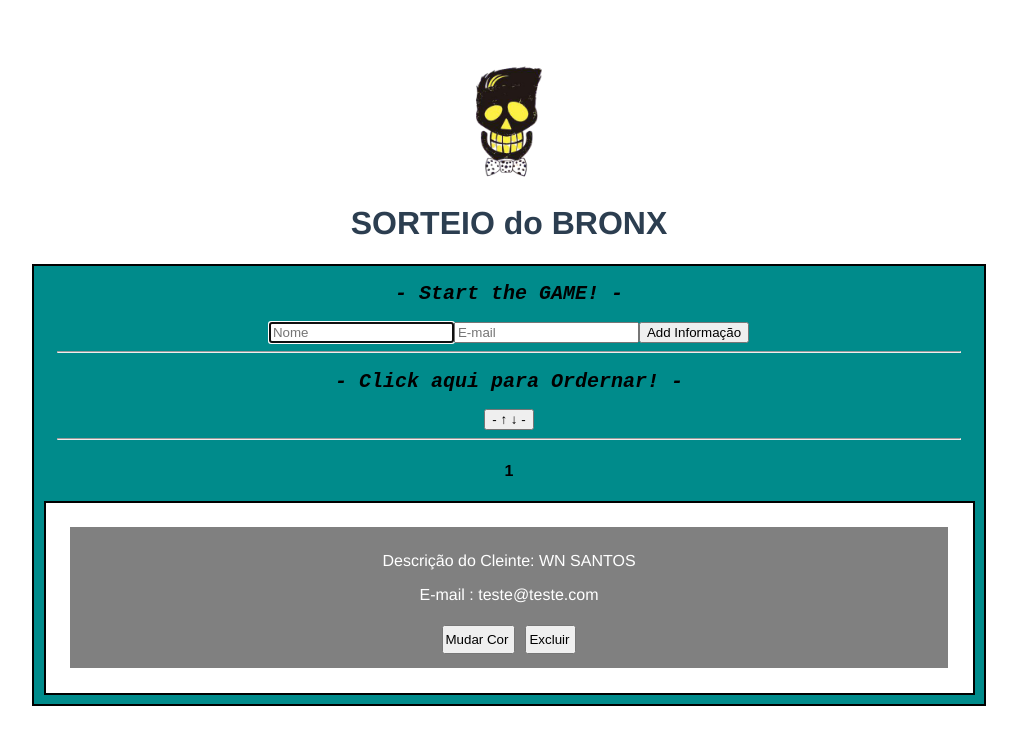
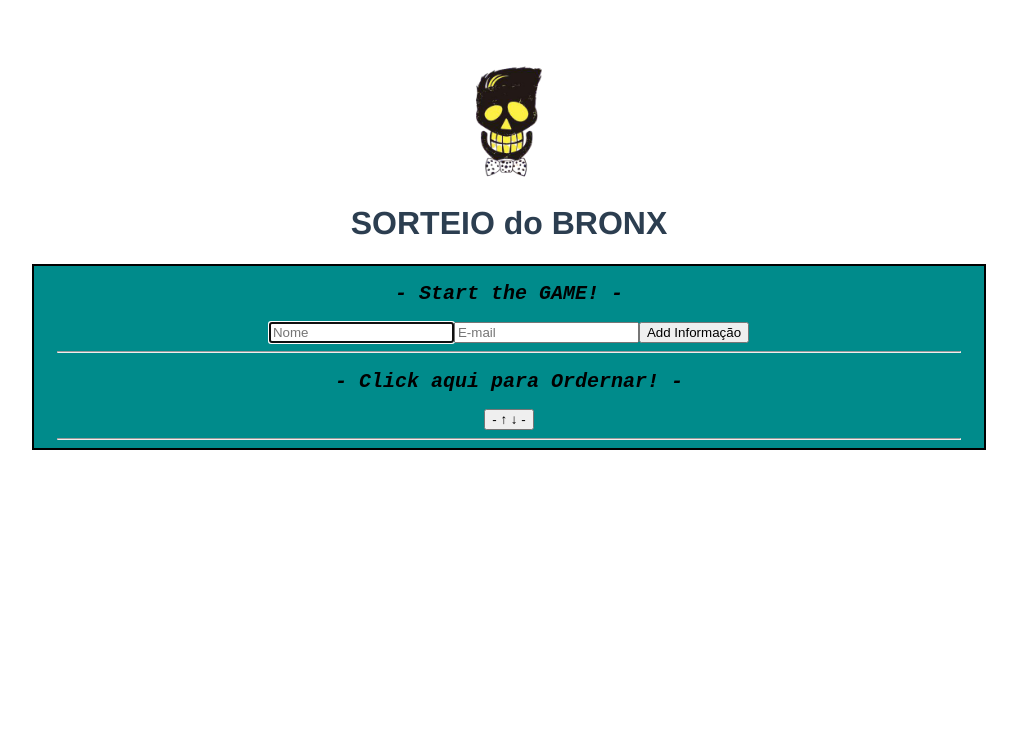
Before and after one commit to WN-Bronx/Sorteio-WN, a Vue app: page / in a window 1280 px wide. Shown: the top 744 px of the page, without its empty margins (131-1148 px from the left). Built offline with nearby package versions, Linux system fonts and the light colour scheme.

Commit message:
Commitando

```diff
--- a/src/App.vue
+++ b/src/App.vue
@@ -38,12 +38,7 @@ export default {
       deuErro: false,
       nomeField: "",
       emailField: "",
-      lista: [ {
-        id: "1",
-        nome: "WN SANTOS",
-        email: "teste@teste.com"
-        }
-      ]
+      lista: []
     }
   },
   components: {
```
